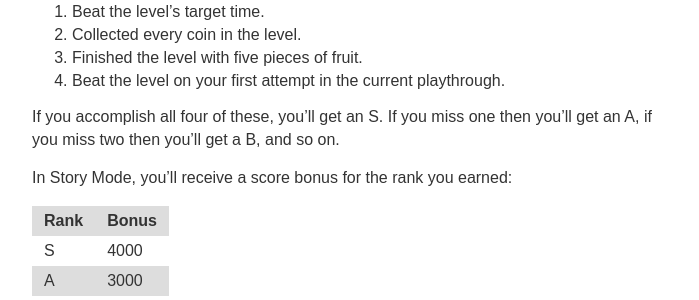
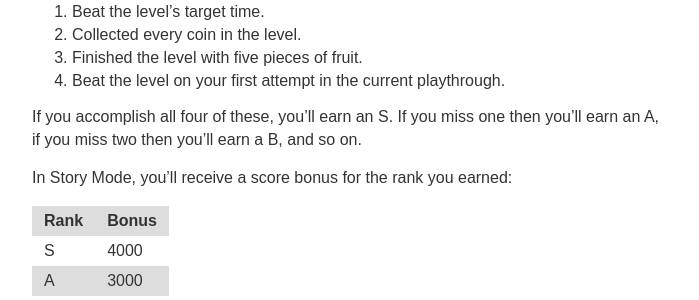
Before and after one commit to thatpixelguy/milesandkilo, a Jekyll site: the page built from manual/scoring.md, in a window 1280 px wide. Shown: the part 546-846 px from the top of the page, without its empty margins (290-989 px from the left). Built offline with Jekyll 4.4.1, drawn with Linux system fonts in a browser that asks for light colours; our own code applies the rules of GitHub Pages for plain Markdown files.

Commit message:
Updated scoring.md

```diff
--- a/manual/scoring.md
+++ b/manual/scoring.md
@@ -14,7 +14,7 @@ In each level, you can earn one of five ranks: S, A, B, C, or D. Here's the grad
 3. Finished the level with five pieces of fruit.
 4. Beat the level on your first attempt in the current playthrough.
 
-If you accomplish all four of these, you'll get an S. If you miss one then you'll get an A, if you miss two then you'll get a B, and so on.
+If you accomplish all four of these, you'll earn an S. If you miss one then you'll earn an A, if you miss two then you'll earn a B, and so on.
 
 In Story Mode, you'll receive a score bonus for the rank you earned:
 
```
